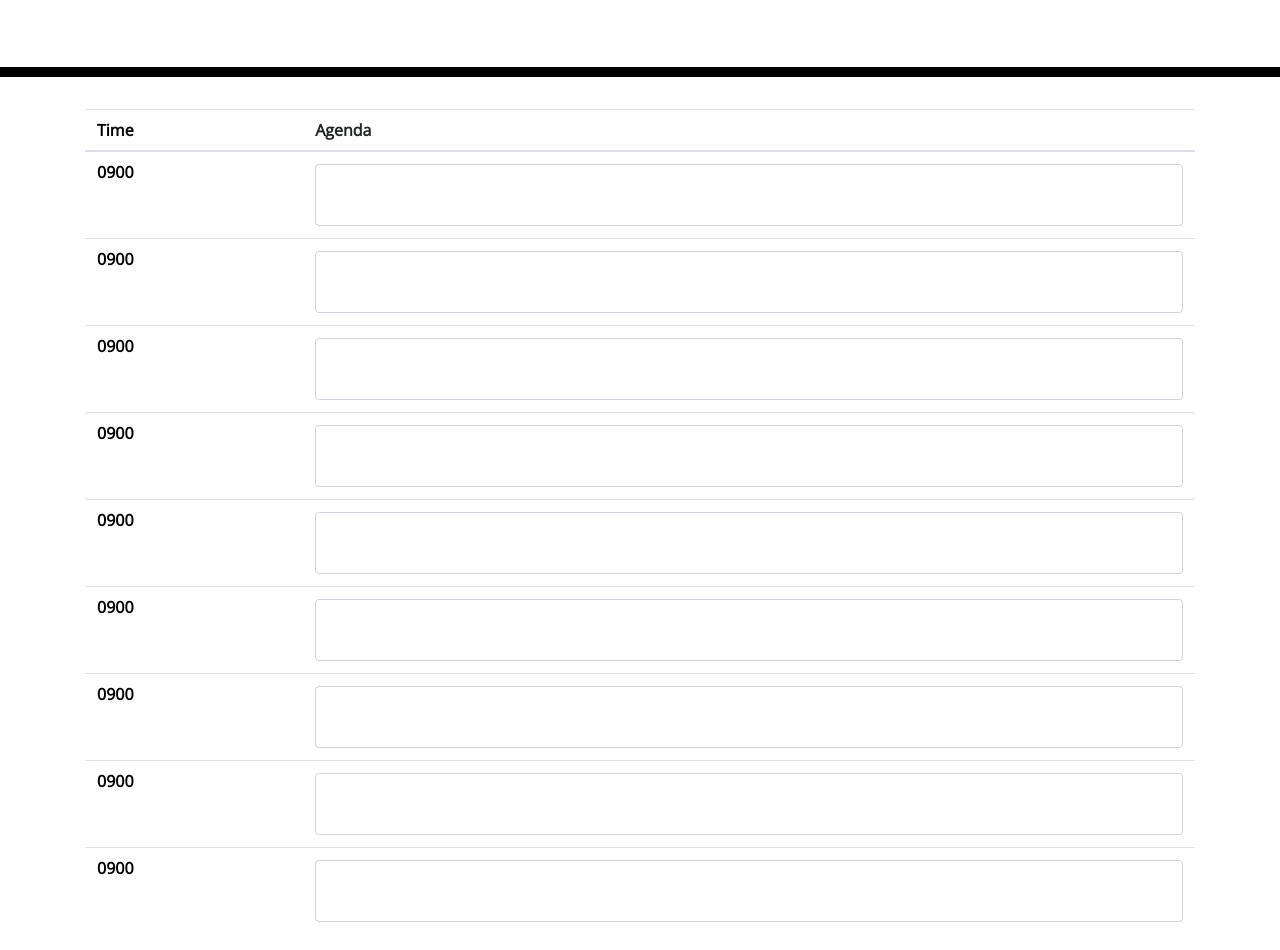
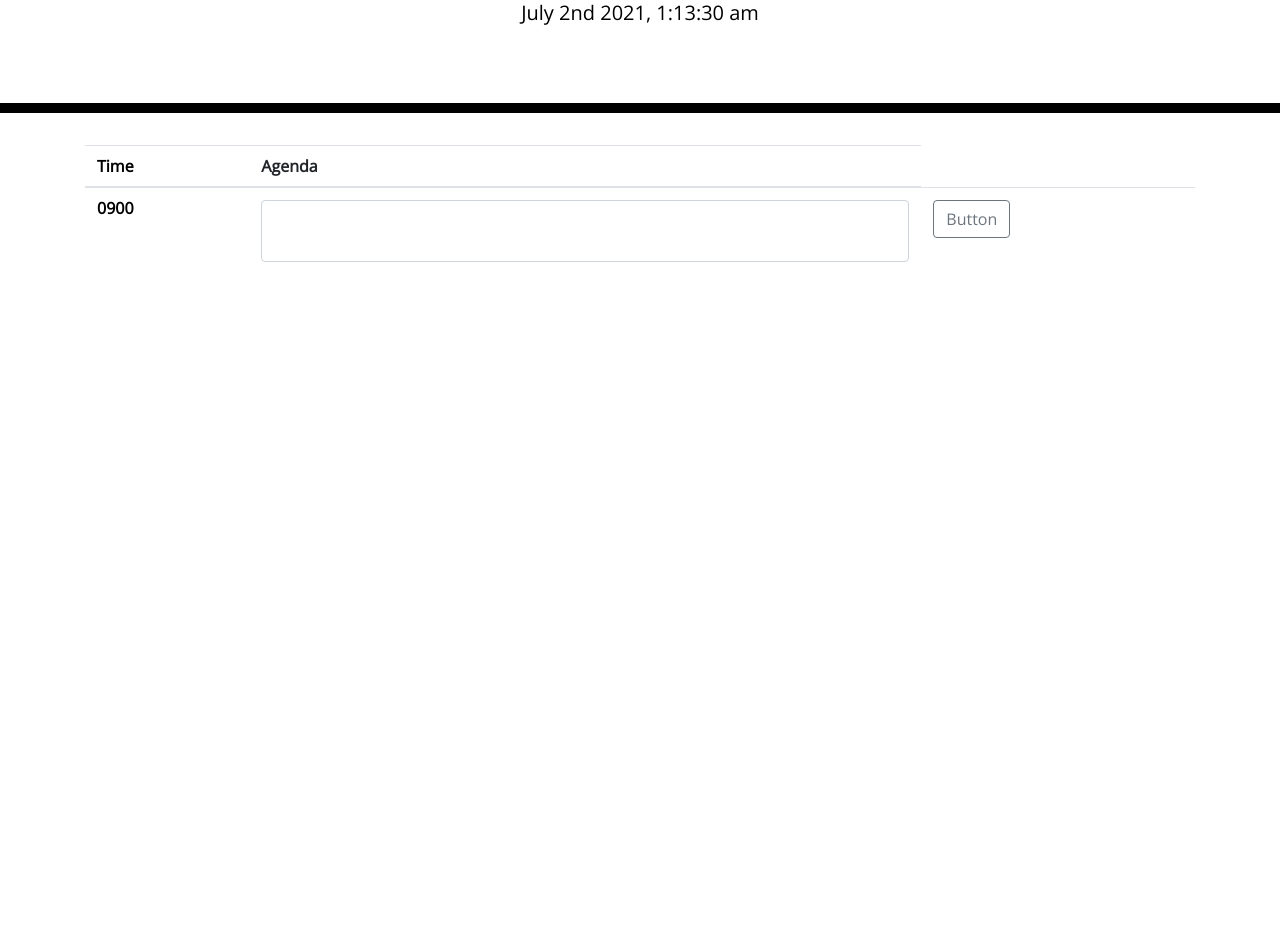
Before and after one commit to lsoth/workdayscheduler, a plain HTML site: page index.html in a window 1280 px wide. Shown: the part 191-1141 px from the top of the page. After the commit the page ends 800 px from the top, so only its background shows below. Drawn offline with nearby package versions, Linux system fonts and the light colour scheme; files that its build step writes are made by us from their sources.

Commit message:
Added moment time to jumbotron of page

```diff
--- a/assets/script.js
+++ b/assets/script.js
@@ -0,0 +1,3 @@
+var time = moment().format('MMMM Do YYYY, h:mm:ss a');
+$("#currentDay").text(time);
+console.log(time)
--- a/index.html
+++ b/index.html
@@ -18,7 +18,7 @@
       href="https://fonts.googleapis.com/css?family=Open+Sans&display=swap"
       rel="stylesheet"
     />
-    <link rel="stylesheet" href="style.css" />
+    <link rel="stylesheet" href="./assets/style.css" />
     <title>Work Day Scheduler</title>
   </head>
 
@@ -42,73 +42,10 @@
             <th scope="row" class = "hour">0900</th>
             <td>
               <div class="input-group"></div>
-                <textarea class="form-control" aria-label="With textarea"></textarea>
+                <textarea class="form-control" aria-label="With textarea" aria-describedby="button-addon2"></textarea>
               </div>
             </td>
-          </tr>
-          <tr>
-            <th scope="row" class = "hour">0900</th>
-            <td>
-              <div class="input-group"></div>
-                <textarea class="form-control" aria-label="With textarea"></textarea>
-              </div>
-            </td>
-          </tr>
-          <tr>
-            <th scope="row" class = "hour">0900</th>
-            <td>
-              <div class="input-group"></div>
-                <textarea class="form-control" aria-label="With textarea"></textarea>
-              </div>
-            </td>
-          </tr>
-          <tr>
-            <th scope="row" class = "hour">0900</th>
-            <td>
-              <div class="input-group"></div>
-                <textarea class="form-control" aria-label="With textarea"></textarea>
-              </div>
-            </td>
-          </tr>
-          <tr>
-            <th scope="row" class = "hour">0900</th>
-            <td>
-              <div class="input-group"></div>
-                <textarea class="form-control" aria-label="With textarea"></textarea>
-              </div>
-            </td>
-          </tr>
-          <tr>
-            <th scope="row" class = "hour">0900</th>
-            <td>
-              <div class="input-group"></div>
-                <textarea class="form-control" aria-label="With textarea"></textarea>
-              </div>
-            </td>
-          </tr>
-          <tr>
-            <th scope="row" class = "hour">0900</th>
-            <td>
-              <div class="input-group"></div>
-                <textarea class="form-control" aria-label="With textarea"></textarea>
-              </div>
-            </td>
-          </tr>
-          <tr>
-            <th scope="row" class = "hour">0900</th>
-            <td>
-              <div class="input-group"></div>
-                <textarea class="form-control" aria-label="With textarea"></textarea>
-              </div>
-            </td>
-          </tr>
-          <tr>
-            <th scope="row" class = "hour">0900</th>
-            <td>
-              <div class="input-group"></div>
-                <textarea class="form-control" aria-label="With textarea"></textarea>
-              </div>
-            </td>
+            <td><button class="btn btn-outline-secondary" type="button" id="button-addon2">Button</button></td>
           </tr>
         </tbody>
       </table>
@@ -116,5 +53,6 @@
 
     <script src="https://cdnjs.cloudflare.com/ajax/libs/jquery/3.2.1/jquery.min.js"></script>
     <script src="https://cdnjs.cloudflare.com/ajax/libs/moment.js/2.24.0/moment.min.js"></script>
+    <script src="./assets/script.js"></script>
   </body>
 </html>
```
